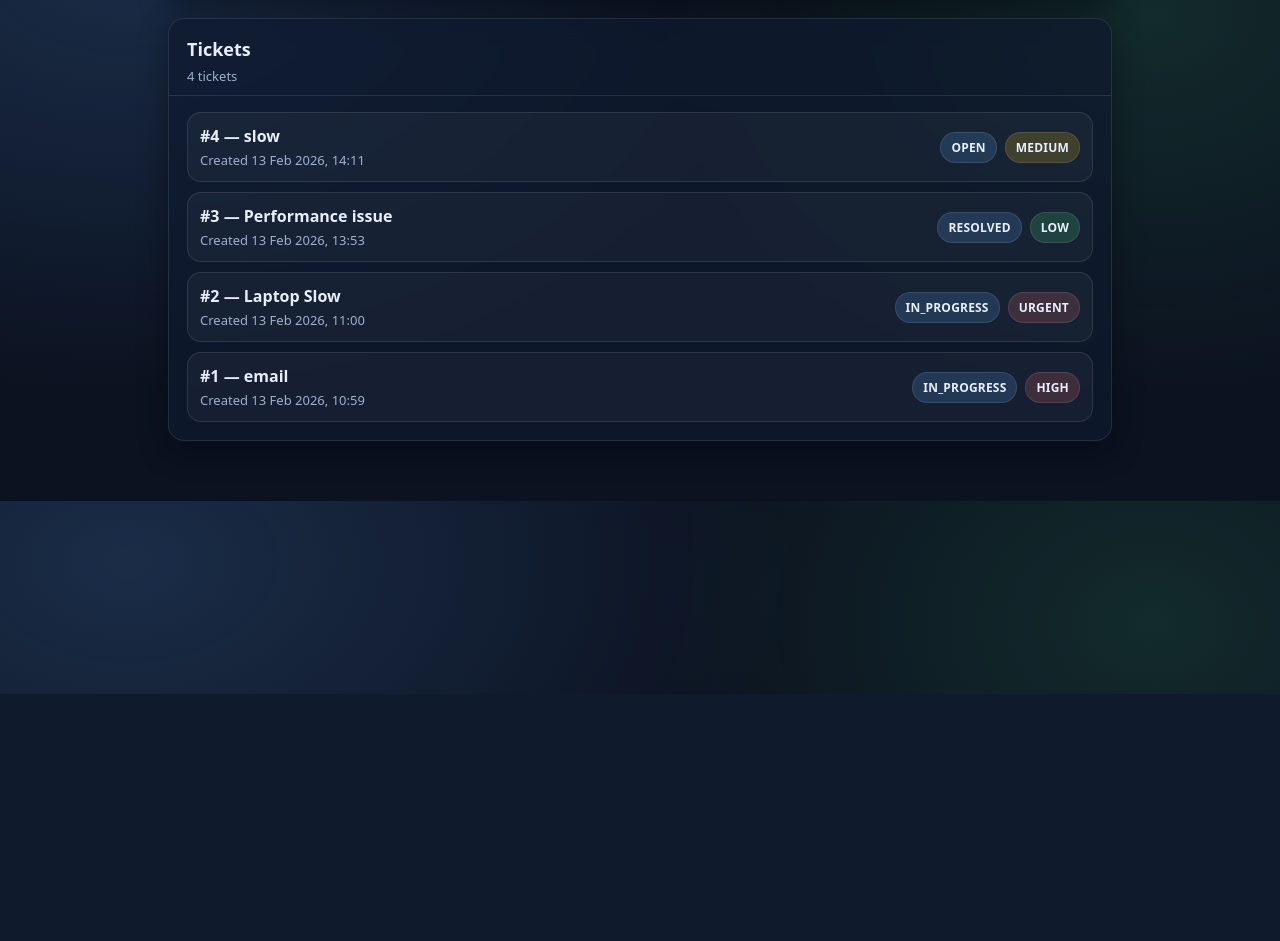
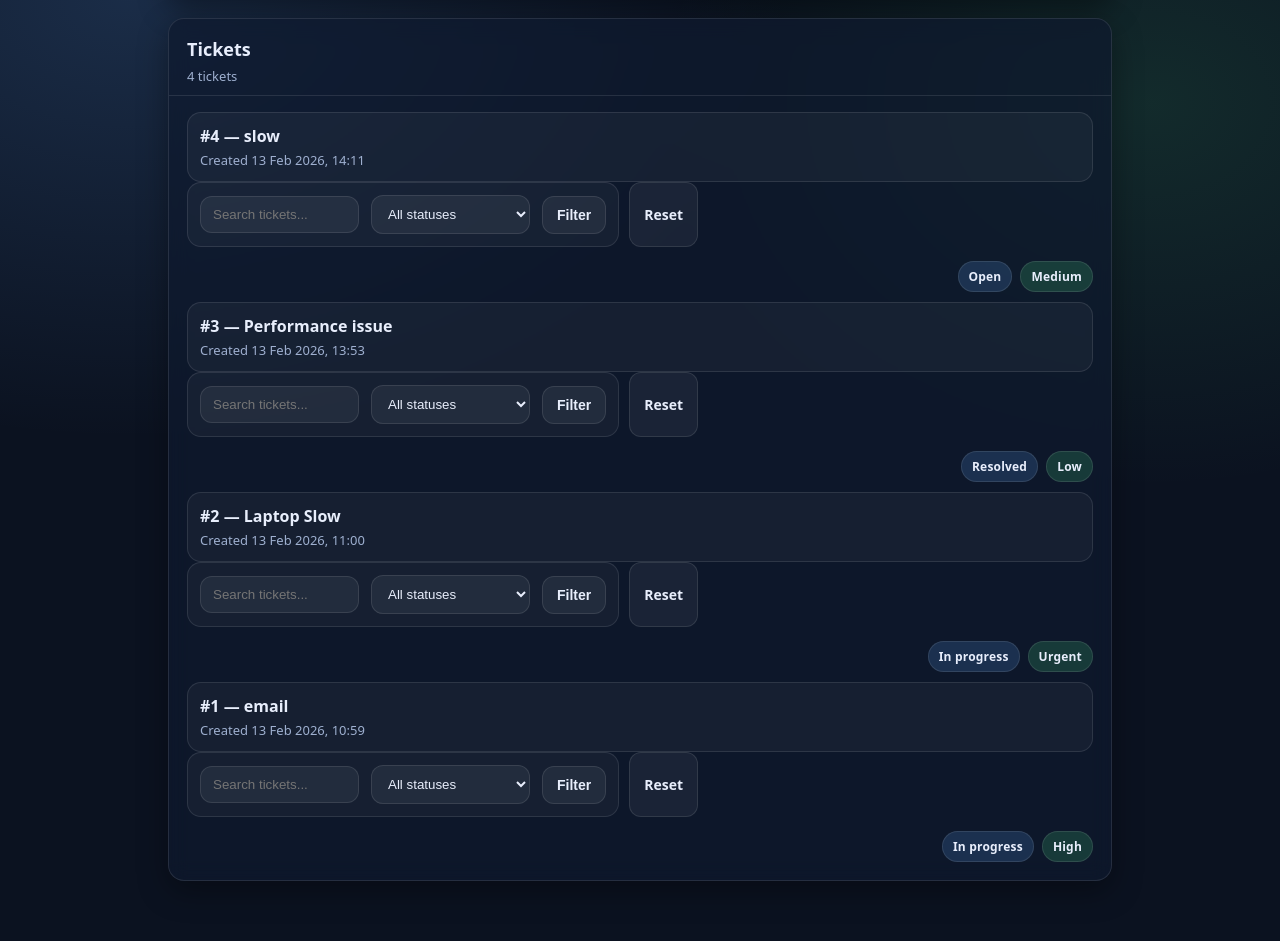
Before and after one commit to ggyabaah/servicedesk, a Django app: page /tickets/ in a window 1280 px wide. Shown: the part 106-1047 px from the top of the page. Before the commit the page ends 800 px from the top, so only its background shows below. Run offline with Django 5.2, Linux system fonts and the light colour scheme; data comes from the database, SQL or seed files in the repository.

Commit message:
Improve UI: friendly labels, search and status filter

```diff
--- a/tickets/templates/tickets/ticket_list.html
+++ b/tickets/templates/tickets/ticket_list.html
@@ -32,15 +32,27 @@
                   </div>
                 </div>
 
+                <form method="get" style="display:flex; gap:10px; flex-wrap:wrap; margin-bottom:14px;">
+                  <input type="text" name="q" placeholder="Search tickets..." value="{{ q }}" style="max-width:340px;" />
+                  <select name="status" style="max-width:220px;">
+                    <option value="">All statuses</option>
+                    {% for value, label in status_choices %}
+                      <option value="{{ value }}" {% if status == value %}selected{% endif %}>{{ label }}</option>
+                    {% endfor %}
+                  </select>
+                  <button class="btn" type="submit">Filter</button>
+                  <a class="btn" href="/tickets/">Reset</a>
+                </form>
+
                 <div class="badges">
-                  <span class="badge info">{{ ticket.status }}</span>
+                  <span class="badge info">{{ ticket.get_status_display }}</span>
 
-                  {% if ticket.priority == "URGENT" or ticket.priority == "HIGH" %}
-                    <span class="badge bad">{{ ticket.priority }}</span>
-                  {% elif ticket.priority == "MEDIUM" %}
-                    <span class="badge warn">{{ ticket.priority }}</span>
+                  {% if ticket.get_priority_display == "URGENT" or ticket.get_priority_display == "HIGH" %}
+                    <span class="badge bad">{{ ticket.get_priority_display }}</span>
+                  {% elif ticket.get_priority_display == "MEDIUM" %}
+                    <span class="badge warn">{{ ticket.get_priority_display }}</span>
                   {% else %}
-                    <span class="badge good">{{ ticket.priority }}</span>
+                    <span class="badge good">{{ ticket.get_priority_display }}</span>
                   {% endif %}
                 </div>
               </a>
--- a/tickets/views.py
+++ b/tickets/views.py
@@ -1,23 +1,41 @@
 from django.shortcuts import render, get_object_or_404
 from .models import Ticket
 from .forms import TicketForm
+from django.db.models import Q
+from django.http import HttpResponse
 
+# Create your views here.
+def home(request):
+    return HttpResponse("ServiceDesk is running ✅")
 
 def ticket_list(request):
-    tickets = Ticket.objects.all().order_by("-created_at")
-    return render(request, "tickets/ticket_list.html", {"tickets": tickets})
+    q = request.GET.get("q", "").strip()
+    status = request.GET.get("status", "").strip()
+
+    tickets = Ticket.objects.all()
+
+    if q:
+        tickets = tickets.filter(
+            Q(title__icontains=q) | Q(description__icontains=q)
+        )
+
+    if status:
+        tickets = tickets.filter(status=status)
+
+    tickets = tickets.order_by("-created_at")
+
+    context = {
+        "tickets": tickets,
+        "q": q,
+        "status": status,
+        "status_choices": Ticket.Status.choices,
+    }
+    return render(request, "tickets/ticket_list.html", context)
 
 
 def ticket_detail(request, ticket_id):
     ticket = get_object_or_404(Ticket, id=ticket_id)
     return render(request, "tickets/ticket_detail.html", {"ticket": ticket})
-
-
-# Create your views here.
-from django.http import HttpResponse
-
-def home(request):
-    return HttpResponse("ServiceDesk is running ✅")
 
 
 def ticket_create(request):
```
Also changed, not shown: tickets/templates/tickets/ticket_detail.html (+6 -6 lines).
